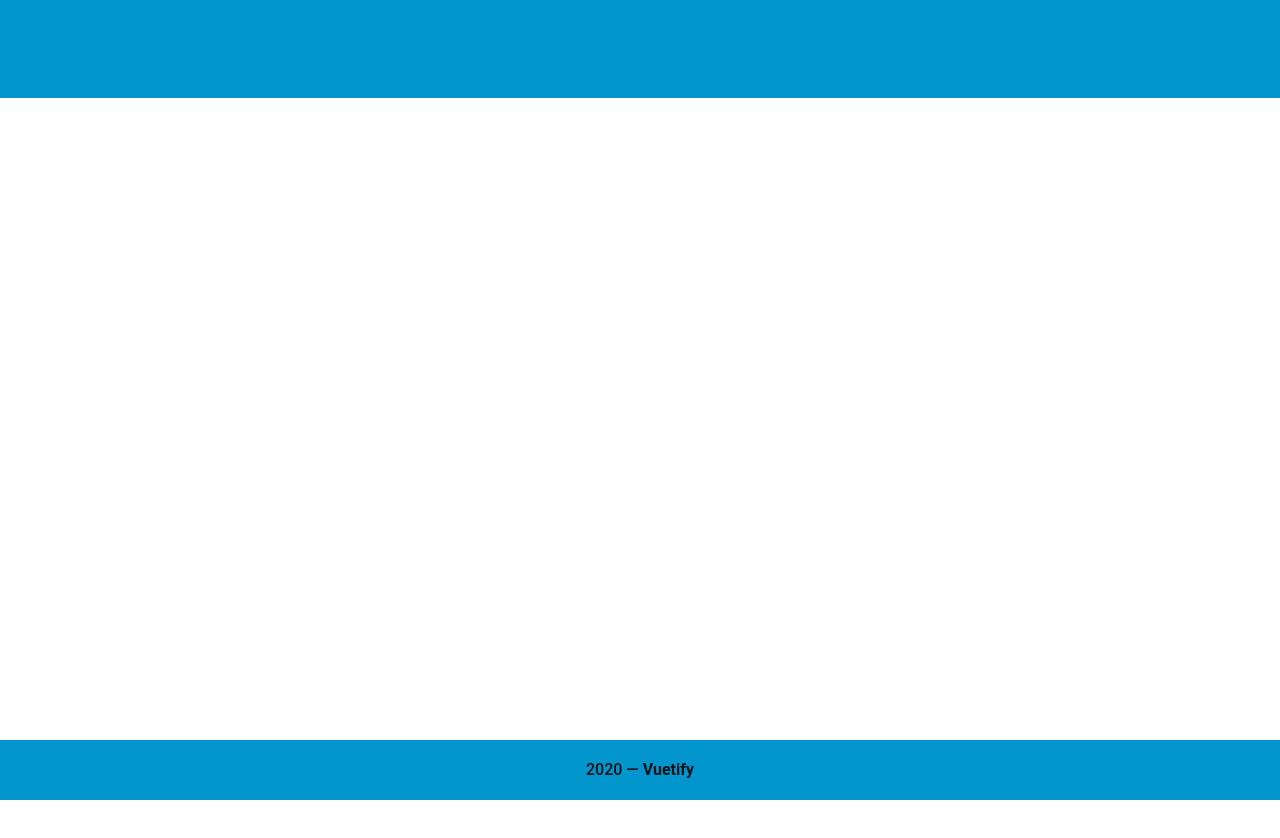
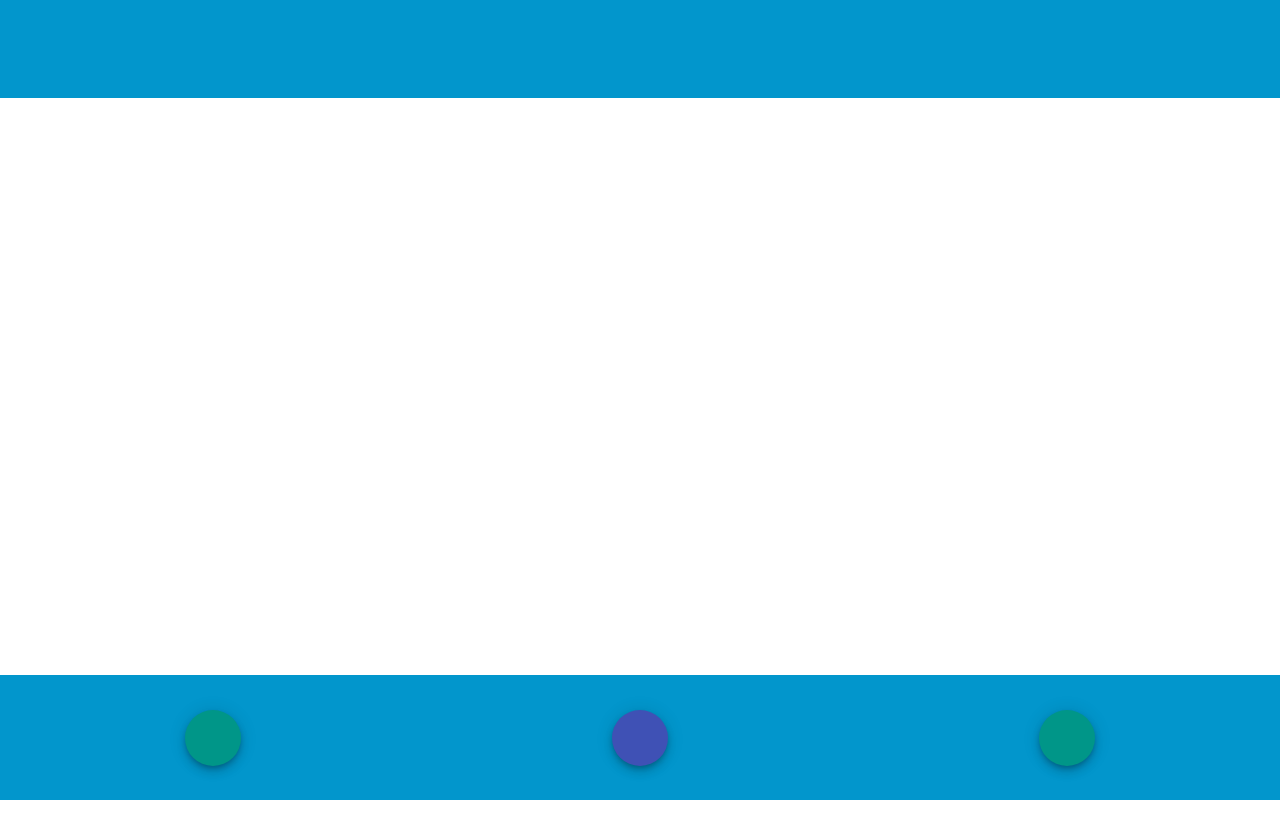
Before and after one commit to marcoscarneiro2/hackingHelp2020, a Vue app in the folder client/: page /#/ in a window 1280 px wide. Shown: the top 838 px of the page. Built offline with nearby package versions, Linux system fonts and the light colour scheme; the HTML template or start-up script is replaced by a standard one.

Commit message:
Adding button

```diff
--- a/client/src/components/layout/footer.vue
+++ b/client/src/components/layout/footer.vue
@@ -1,14 +1,34 @@
 <template>
        <v-footer
       fixed
+      padless
       color="#0296CC"
+      height="125%"
       class="font-weight-medium"
     >
+    <v-col
+        class="text-center"
+        cols="4"
+      >
+        <v-btn class="mx-2" fab dark color="teal">
+            <v-icon dark>mdi-format-list-bulleted-square</v-icon>
+        </v-btn>
+      </v-col>
       <v-col
         class="text-center"
-        cols="12"
+        cols="4"
       >
-        {{ new Date().getFullYear() }} — <strong>Vuetify</strong>
+        <v-btn class="mx-2" fab dark color="indigo">
+             <v-icon dark>fav-plus</v-icon>
+        </v-btn>
+      </v-col>
+      <v-col
+        class="text-center"
+        cols="4"
+      >
+        <v-btn class="mx-2" fab dark color="teal">
+            <v-icon dark>mdi-format-list-bulleted-square</v-icon>
+        </v-btn>
       </v-col>
     </v-footer>
 </template>
@@ -17,6 +37,6 @@
 export default {
     data: () => ({
 
-  }),
+  })
 }
 </script>
```
Also changed, not shown: client/src/components/layout/navbar.vue (line endings or trailing spaces).
